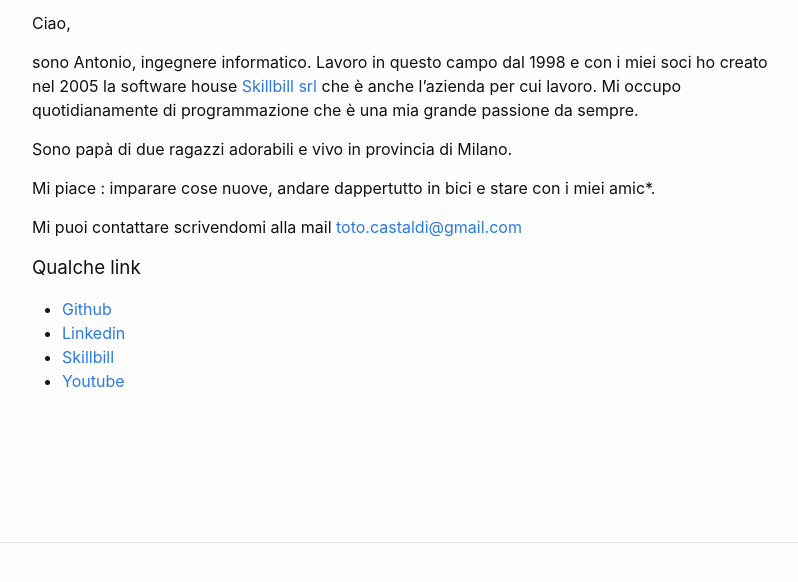
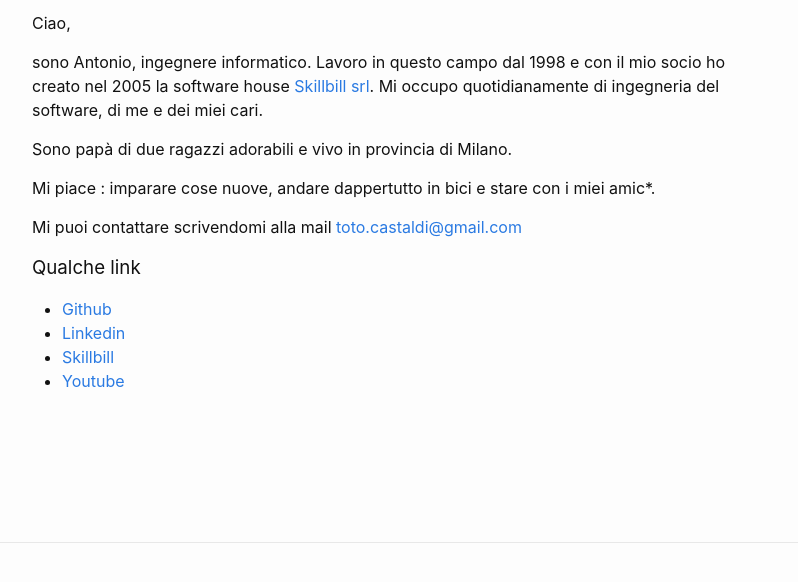
Before and after one commit to toto-castaldi/toto-castaldi.github.io, a Jekyll site: the page built from index.markdown, in a window 1280 px wide, cut to the strip 297-879 px from the top of the page. Shown: the whole strip, without its empty margins (238-1036 px from the left). Built offline with Jekyll 4.4.1, drawn with Linux system fonts in a browser that asks for light colours.

Commit message:
un socio :)

```diff
--- a/index.markdown
+++ b/index.markdown
@@ -7,7 +7,7 @@ title: toto castaldi
 
 Ciao,
 
-sono Antonio, ingegnere informatico. Lavoro in questo campo dal 1998 e con i miei soci ho creato nel 2005 la software house [Skillbill srl](https://www.skillbill.it) che è anche l'azienda per cui lavoro. Mi occupo quotidianamente di programmazione che è una mia grande passione da sempre.
+sono Antonio, ingegnere informatico. Lavoro in questo campo dal 1998 e con il mio socio ho creato nel 2005 la software house [Skillbill srl](https://www.skillbill.it). Mi occupo quotidianamente di ingegneria del software, di me e dei miei cari.
 
 Sono papà di due ragazzi adorabili e vivo in provincia di Milano.
 
```
